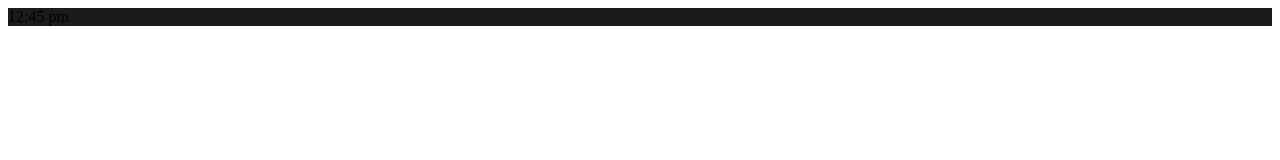
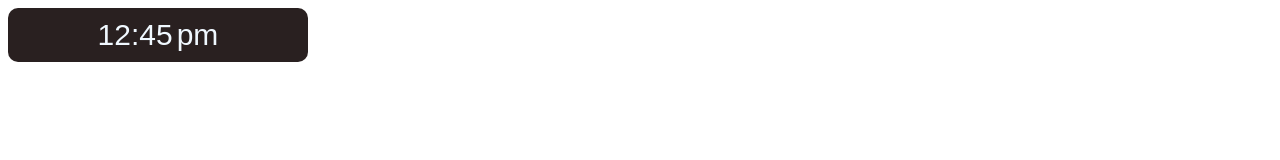
Before and after one commit to TAIHAN86/DIGITALCLOCK, a plain HTML site: page index.html in a window 1280 px wide. Drawn offline with Linux system fonts and the light colour scheme.

Commit message:
added css

```diff
--- a/style.css
+++ b/style.css
@@ -1,4 +1,20 @@
 .clock{
 
-    background: rgb(29, 26, 26);
+    background: rgb(41, 32, 32);
+    width: 280px;
+    padding: 10px;
+    text-align:center;
+    border-radius: 10px;
 }
+
+.clock-time,
+.clock-ampm {
+    font-family:  sans-serif;
+    font-size: 30px;
+    color:aliceblue;
+
+}
+
+.clock{
+    font: size 48px;
+}
```
